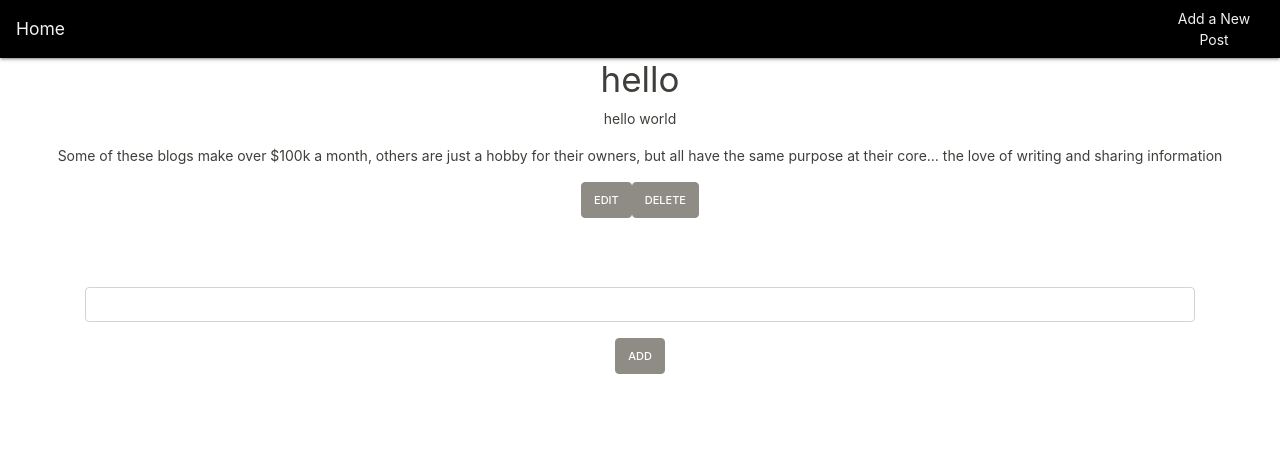
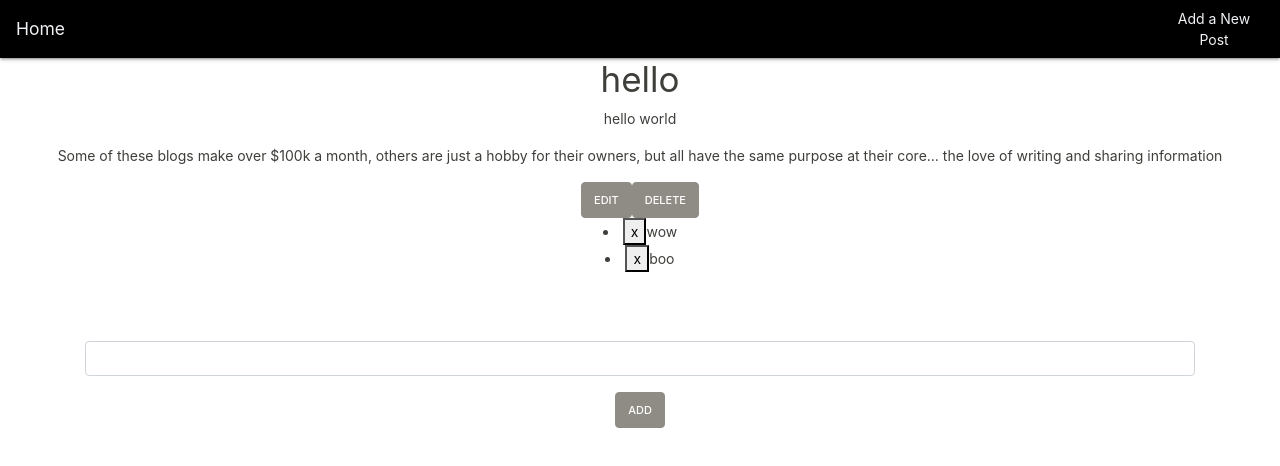
Before and after one commit to joanne-wu-hoo/redux-microblog, a React (Create React App) app: page /1 in a window 1280 px wide. Shown: the top 466 px of the page. Built offline with nearby package versions, Linux system fonts and the light colour scheme.

Commit message:
finished redux refactor! fixed functionality to add comment, delete comment, delete post

```diff
--- a/src/components/CommentForm.js
+++ b/src/components/CommentForm.js
@@ -1,5 +1,6 @@
 import React, { Component } from 'react';
 import { Form, FormGroup, Input, Button, Label } from 'reactstrap';
+import uuid from 'uuid/v4';
 
 /** CommentForm (container: Post, parent: PostDisplay)
  *
@@ -31,7 +32,9 @@ class CommentForm extends Component {
 
   handleSubmit(evt) {
     evt.preventDefault();
-    this.props.add(this.props.id, this.state.commentText, evt);
+    let id = uuid();
+    let newCommentObj = { [id]: this.state.commentText}
+    this.props.add(this.props.id, newCommentObj, evt);
     this.setState(DEFAULT_STATE);
   }
 
--- a/src/components/CommentList.js
+++ b/src/components/CommentList.js
@@ -5,3 +5,41 @@
 //     x
 // </button>{Object.values(c)[0]}
 // </li>)
+
+/** CommentList
+ *
+ * props:
+ * - comments, post's comments from redux state
+ * - delete, which dispatches DELETE_COMMENT to remove comment from redux state
+ *
+ */
+
+import React, { Component } from 'react';
+
+
+class CommentList extends Component {
+  constructor(props){
+    super(props);
+    this.handleDelete = this.handleDelete.bind(this);
+  }
+
+  handleDelete(commentId){
+    this.props.delete(commentId);
+  }
+
+  render(){
+    let postComments = this.props.comments.map(c =>
+      <li key={Object.keys(c)[0]}>
+        <button onClick={() => this.handleDelete(Object.keys(c)[0])}>
+          x
+      </button>{Object.values(c)[0]}
+      </li>)
+    return(
+      <div className="postComments">
+        { postComments }
+      </div>
+    )
+  }
+}
+
+export default CommentList;
--- a/src/components/PostDisplay.js
+++ b/src/components/PostDisplay.js
@@ -1,7 +1,7 @@
 import React, { Component } from 'react';
 import { Button } from "reactstrap";
 import CommentForm from './CommentForm';
-// import CommentList from './CommentList';
+import CommentList from './CommentList';
 import PostForm from './PostForm';
 
 /** PostDisplay (container: Post)
@@ -42,6 +42,7 @@ class PostDisplay extends Component {
   /** dispatch DELETE_POST to remove post from redux state */
   handleDeletePost() {
     this.props.deletePost(this.props.id);
+    this.props.history.push("/");
   }
 
   /** dispatch EDIT_POST to edit post in redux state */
@@ -50,13 +51,13 @@ class PostDisplay extends Component {
   }
 
   /** dispatch DELETE_COMMENT to delete post comment from redux state */
-  handleDeleteComment(comment) {
-    this.props.deleteComment(this.props.id, comment)
+  handleDeleteComment(commentId) {
+    this.props.deleteComment(this.props.id, commentId);
   }
 
   /** dispatch ADD_COMMENT to add comment to post's comment array in redux state */
   handleAddComment(postId, comment) {
-    this.props.addComment(postId, comment)
+    this.props.addComment(postId, comment);
   }
 
   render() {
@@ -78,7 +79,9 @@ class PostDisplay extends Component {
           <p> { content } </p>
           <Button onClick={() => this.activateEditMode()}>Edit</Button>
           <Button onClick={() => this.handleDeletePost()}>Delete</Button>
-          {/*  <CommentList comments={comments} />  pass down handleDeleteComment AND posts comments */}
+           <CommentList
+            comments={comments}
+            delete={this.handleDeleteComment}/>
           <CommentForm
             id={this.props.id}
             add={this.handleAddComment}/>
--- a/src/containers/NewPost.js
+++ b/src/containers/NewPost.js
@@ -1,6 +1,9 @@
 /** NewPost (container)
  *
- * components:
+ * props:
+ * - history
+ *
+ * container around the following components:
  * - PostForm
  *
  */
--- a/src/containers/Post.js
+++ b/src/containers/Post.js
@@ -1,6 +1,9 @@
 /** Post (container)
  *
- * components:
+ * props:
+ * - history
+ *
+ * is a container around the following components:
  * - PostDisplay (posts, deletePost, deleteComment)
  * -- CommentForm (addComment)
  * -- CommentList (posts, deleteComment)
--- a/src/rootReducer.js
+++ b/src/rootReducer.js
@@ -21,7 +21,6 @@ function rootReducer(state = INITIAL_STATE, action) {
         posts: { ...state.posts, [action.postId]: action.content }
       }
     case EDIT_POST:
-      // TODO: check that post's comments aren't overwritten
       // LATER in thunk api land, wrap in try/catch and async business
       return {
         ...state,
@@ -35,6 +34,7 @@ function rootReducer(state = INITIAL_STATE, action) {
           }
         }
       }
+
     case DELETE_POST:
       if (state.posts[action.postId] === undefined) return state;
       let copiedPosts = { ...state.posts };
@@ -44,16 +44,18 @@ function rootReducer(state = INITIAL_STATE, action) {
         ...state,
         posts: copiedPosts
       }
+
     case ADD_COMMENT:
       let postObjCopy = { ...state.posts[action.postId] };
-      postObjCopy.comments = postObjCopy.comments.concat(action.newCommentObj);
+      let newComments  = postObjCopy.comments.concat(action.newCommentObj);
+
       return {
         ...state,
         posts: {
           ...state.posts,
-          [action.id]: {
-            ...state.posts[action.id],
-            postObjCopy
+          [action.postId]: {
+            ...state.posts[action.postId],
+            comments: newComments
           }
 
         }
@@ -61,16 +63,16 @@ function rootReducer(state = INITIAL_STATE, action) {
 
     case DELETE_COMMENT:
       let selectedPostObjCopy = { ...state.posts[action.postId] };
-      selectedPostObjCopy.comments = selectedPostObjCopy.comments.filter(c => Object.keys(c)[0] !== action.commentId);
+      let updatedComments = selectedPostObjCopy.comments.filter(c => Object.keys(c)[0] !== action.commentId);
+
       return {
         ...state,
         posts: {
           ...state.posts,
-          [action.id]: {
-            ...state.posts[action.id],
-            postObjCopy
+          [action.postId]: {
+            ...state.posts[action.postId],
+            comments: updatedComments
           }
-
         }
       }
 
```
Also changed, not shown: 1 other file (tests, documents, lock files or other folders). Lines whose indentation alone changed are shown as unchanged.
